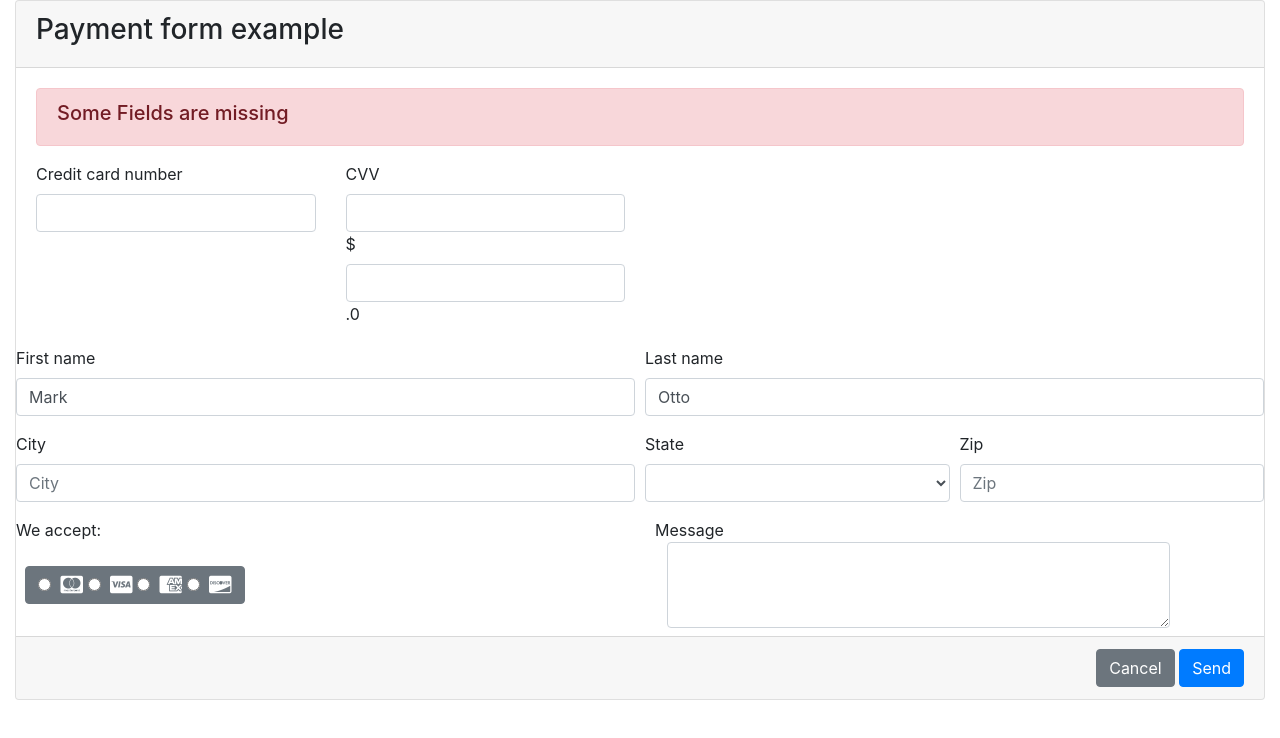
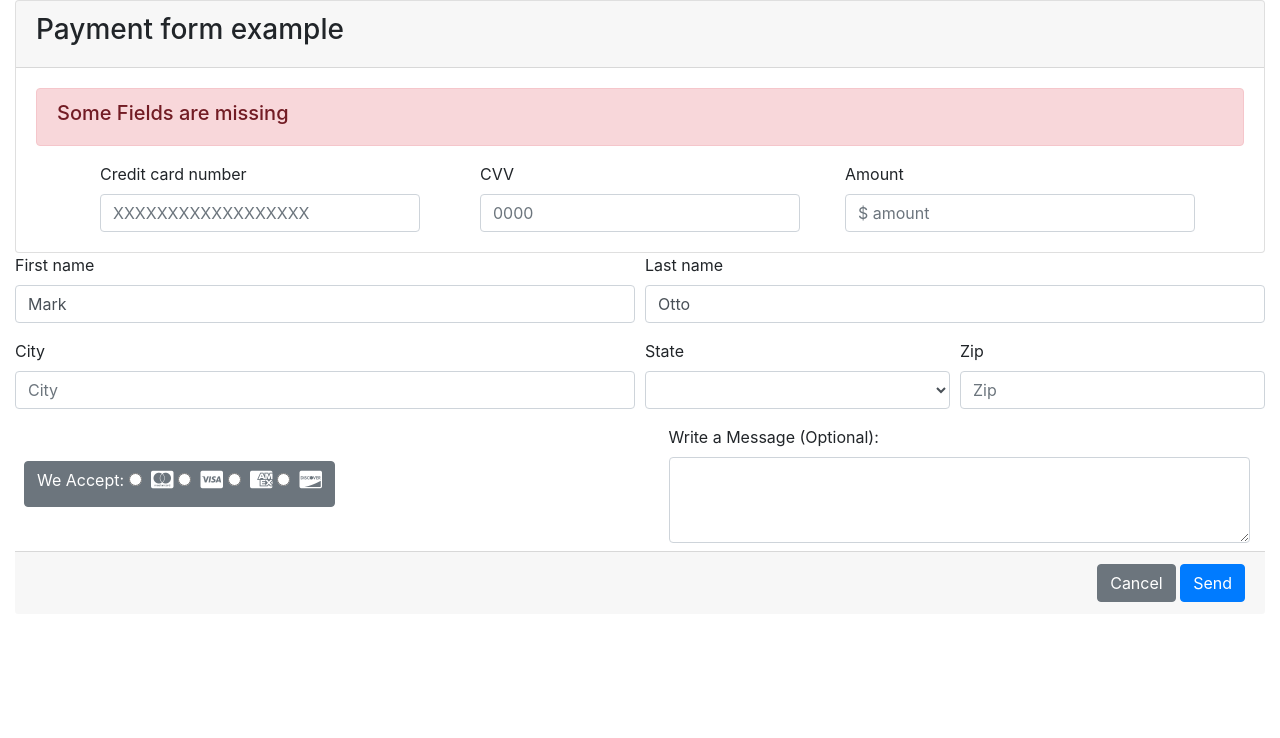
Before and after one commit to 4GeeksAcademy/Arcarius41-forms-project-ScottBowman, a plain HTML site: page index.html in a window 1280 px wide. Drawn offline with nearby package versions, Linux system fonts and the light colour scheme.

Commit message:
Almost Satisfied

```diff
--- a/index.html
+++ b/index.html
@@ -28,25 +28,58 @@
         <div class="alert alert-danger" role="alert">
           <h5 class="alert-heading">Some Fields are missing</h5>
         </div>
-        <div class="row">
-          <div class="col-3">
+        <div class="container text-left">
+          <div class="row align-items-start">
+            <div class="col">
+              <div class="col">
+                <div class="form-outline">
+                  <label class="form-label" for="formCardNumber">Credit card number</label>
+                  <input type="text" placeholder="XXXXXXXXXXXXXXXXXX" id="formCardNumber" class="form-control" />
+
+                </div>
+
+              </div>
+            </div>
+            <div class="col">
+              <div class="col">
+                <div class="form-outline">
+                  <label class="form-label" for="formCVV">CVV</label>
+                  <input type="text" placeholder="0000" id="formCVV" class="form-control" />
+
+                </div>
+
+                </div>
+            </div>
+            <div class="col">
+              <div class="form-outline">
+                <label class="input-group-addon">Amount</label>
+                <input type="text" placeholder="$ amount" class="form-control">
+                <!-- <span class="input-group-addon">.0</span> -->
+            </div>
+            </div>
+          </div>
+        </div>
+        <!-- <div class="row">
+          <div class="col">
             <div class="form-outline">
               <label class="form-label" for="formCardNumber">Credit card number</label>
               <input type="text" id="formCardNumber" class="form-control" />
 
             </div>
+
           </div>
-          <div class="col-3">
+          <div class="col">
             <div class="form-outline">
               <label class="form-label" for="formCVV">CVV</label>
               <input type="text" id="formCVV" class="form-control" />
-            </div>
               <div class="form-outline">
                 <label class="input-group-addon">$</label>
                 <input type="text" class="form-control">
                 <span class="input-group-addon">.0</span>
             </div>
             </div>
+
+            </div> -->
           </div>
         </div>
         <form class="needs-validation" novalidate>
@@ -143,10 +176,10 @@
             </div>
           </div>
         </form>
-        <div class="row">
-          <div class="col-6">We accept:</div>
-          <div class="col-6">Message</div>
-        </div>
+        <!-- <div class="row">
+          <div class="col">We accept:</div>
+          <div class="col">Message</div>
+        </div> -->
 
         <script>
           // Example starter JavaScript for disabling form submissions if there are invalid fields
@@ -169,8 +202,11 @@
           })();
         </script>
         <div class="row">
-          <div class="col-3 form-check-inline">
+
+          <div class="col form-check-inline">
+
             <div class="btn-secondary ml-4 btn btn-secondary">
+              <label class="input-group-addon">We Accept:</label>
               <input class="form-check-input" type="radio" name="inlineRadioOptions" id="inlineRadio1" value="option1">
               <label class="form-check-label" for="inlineRadio1"><i class="fa-brands fa-cc-mastercard fa-lg"></i></label>
               <input class="form-check-input" type="radio" name="inlineRadioOptions" id="inlineRadio2" value="option2">
@@ -181,12 +217,14 @@
               <label class="form-check-label" for="inlineRadio3"><i class="fa-brands fa-cc-discover fa-lg"></i></label>
             </div>
           </div>
-          <div class="col-3"></div>
-          <div class="col-5 ml-8">
+          <div class="col">
+
+            <div class="col ml-8">
+              <label class="input-group-addon">Write a Message (Optional):</label>
             <textarea class="form-control" id="exampleFormControlTextarea1" rows="3"></textarea>
+            </div>
           </div>
         </div>
-
         <div class="card-footer text-muted text-right mt-2">
           <button type="button" class="btn btn-secondary">Cancel</button>
           <button type="button" class="btn btn-primary">Send</button>
--- a/mystyle.css
+++ b/mystyle.css
@@ -8,3 +8,6 @@ div.col-md-3.form-check-inline {
     padding: none;
     margin: none;
 } */
+/* .label.input-grouo-add-on {
+    margin-left: 7rem;
+} */
```
